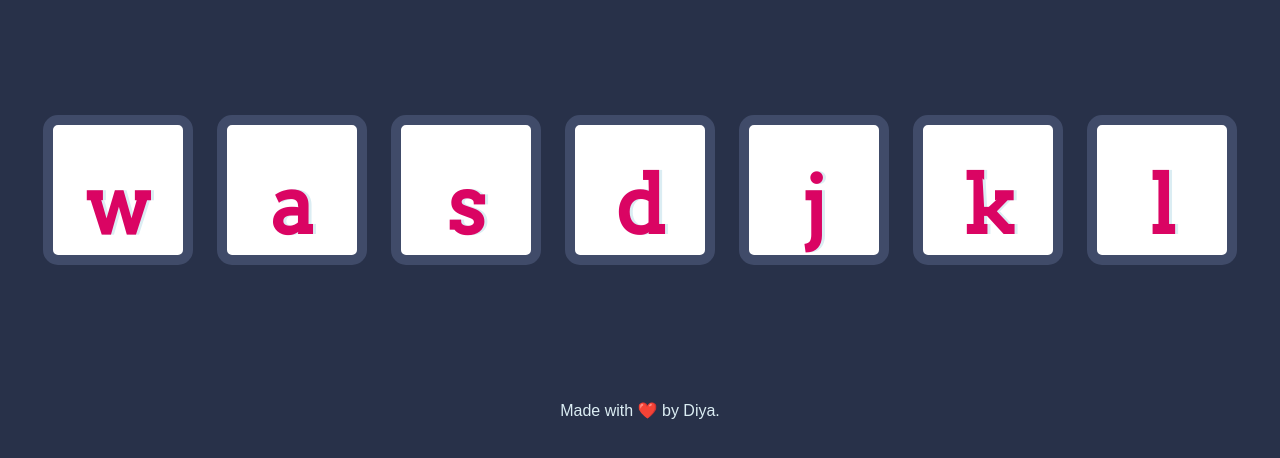
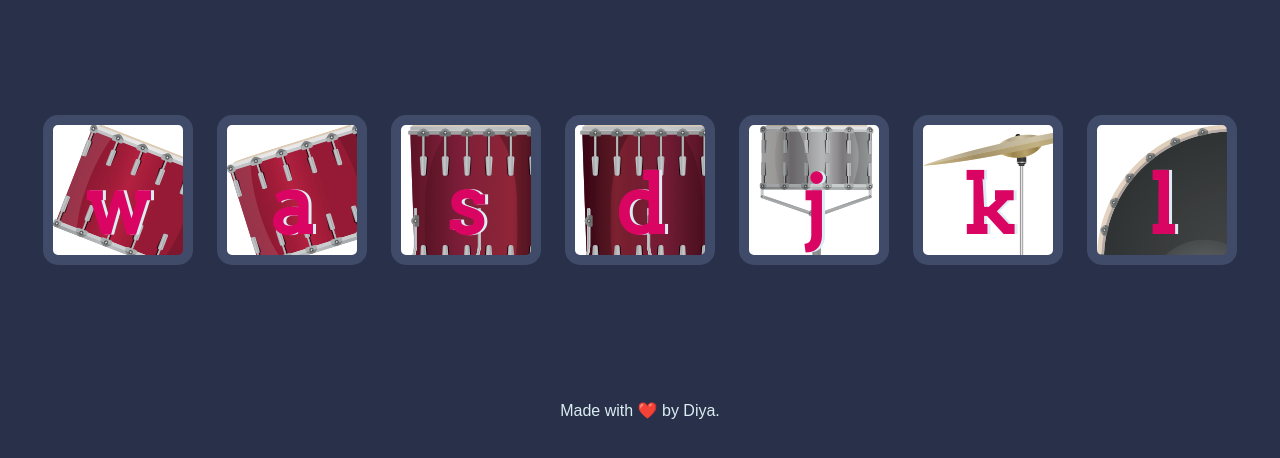
Before and after one commit to diyagaur10/drum-game, a plain HTML site: page index.html in a window 1280 px wide. Shown: the part 174-632 px from the top of the page. Drawn offline with Linux system fonts and the light colour scheme.

Commit message:
Update styles.css

```diff
--- a/styles.css
+++ b/styles.css
@@ -17,31 +17,31 @@ footer {
 }
 
 .w {
-  background-image: url("images/tom1.png");
+  background-image: url("tom1.png");
 }
 
 .a {
-  background-image: url("images/tom2.png");
+  background-image: url("/tom2.png");
 }
 
 .s {
-  background-image: url("images/tom3.png");
+  background-image: url("tom3.png");
 }
 
 .d {
-  background-image: url("images/tom4.png");
+  background-image: url("tom4.png");
 }
 
 .j {
-  background-image: url("images/snare.png");
+  background-image: url("snare.png");
 }
 
 .k {
-  background-image: url("images/crash.png");
+  background-image: url("crash.png");
 }
 
 .l {
-  background-image: url("images/kick.png");
+  background-image: url("kick.png");
 }
 
 .set {
```
